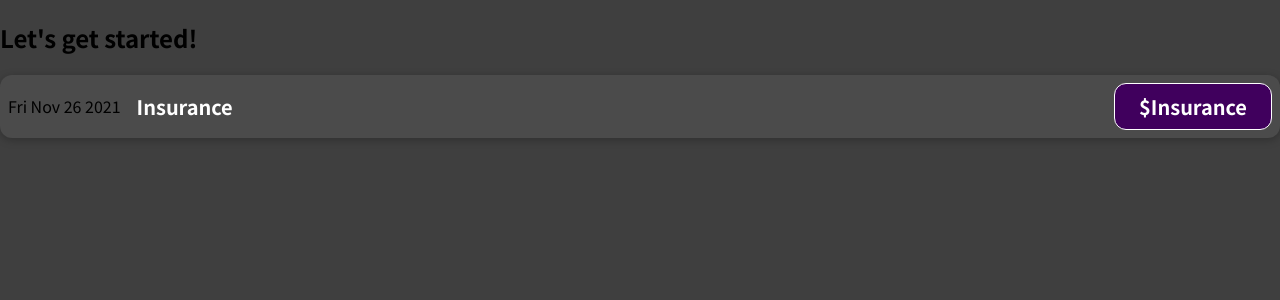
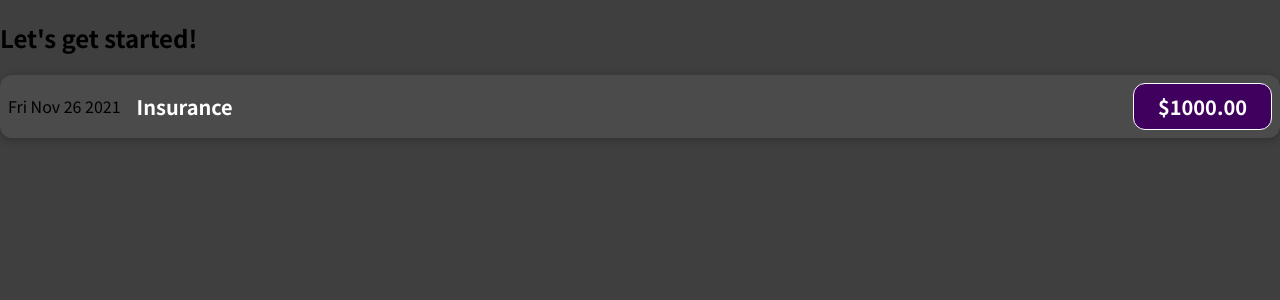
Before and after one commit to rafy13/ExpenseTracker, a JavaScript app: page / in a window 1280 px wide. Shown: the top 300 px of the page. Built offline with nearby package versions, Linux system fonts and the light colour scheme.

Commit message:
Fix amount

```diff
--- a/src/components/ExpenseItem.js
+++ b/src/components/ExpenseItem.js
@@ -10,7 +10,7 @@ function ExpenseItem() {
 			<div>{date.toDateString()}</div>
 			<div className="expense-item__description">
 				<h2>{expenseTitle}</h2>
-				<div className="expense-item__price">${expenseTitle}</div>
+				<div className="expense-item__price">${expenseAmount}</div>
 			</div>
 		</div>
 	);
```
